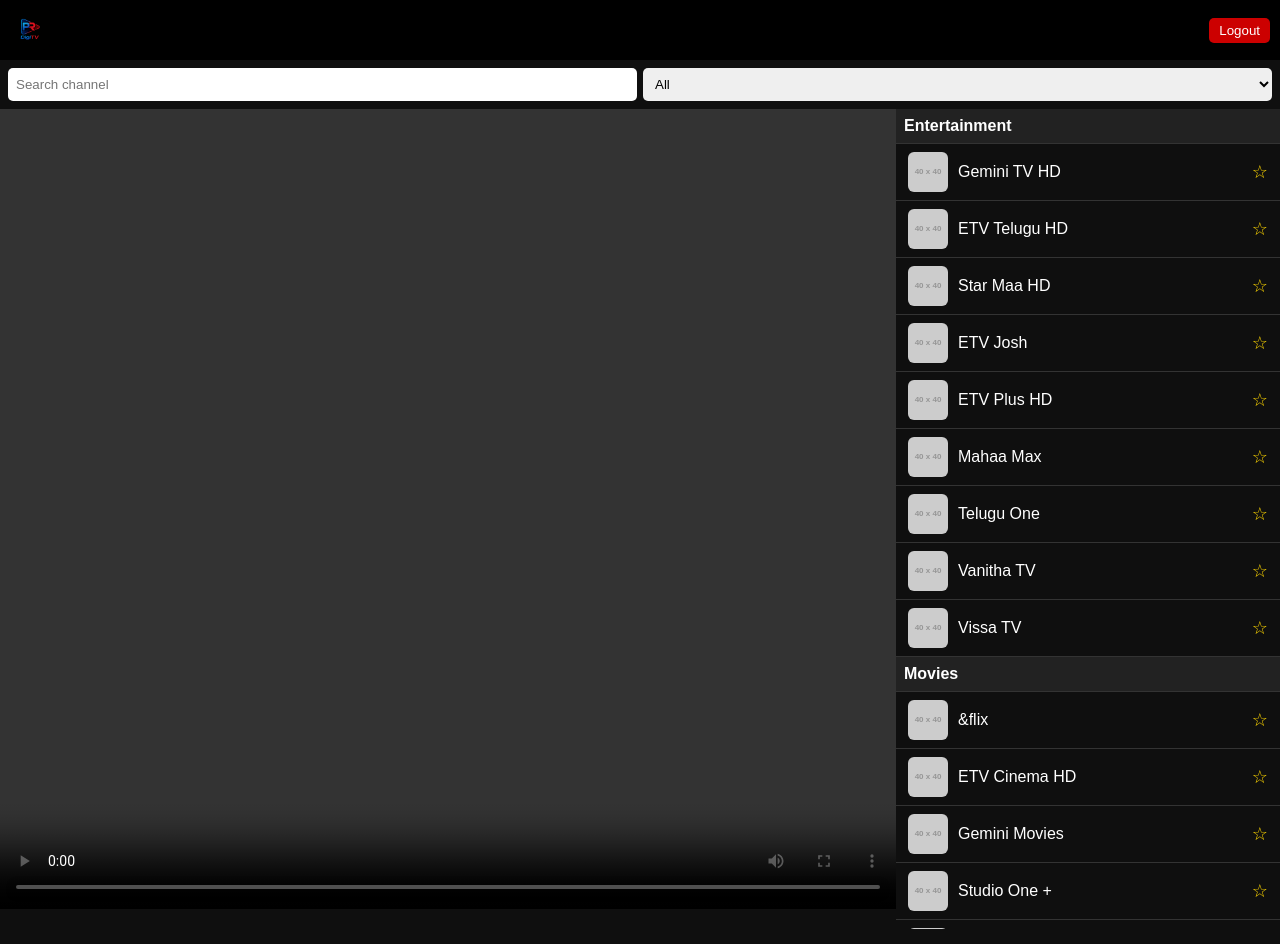
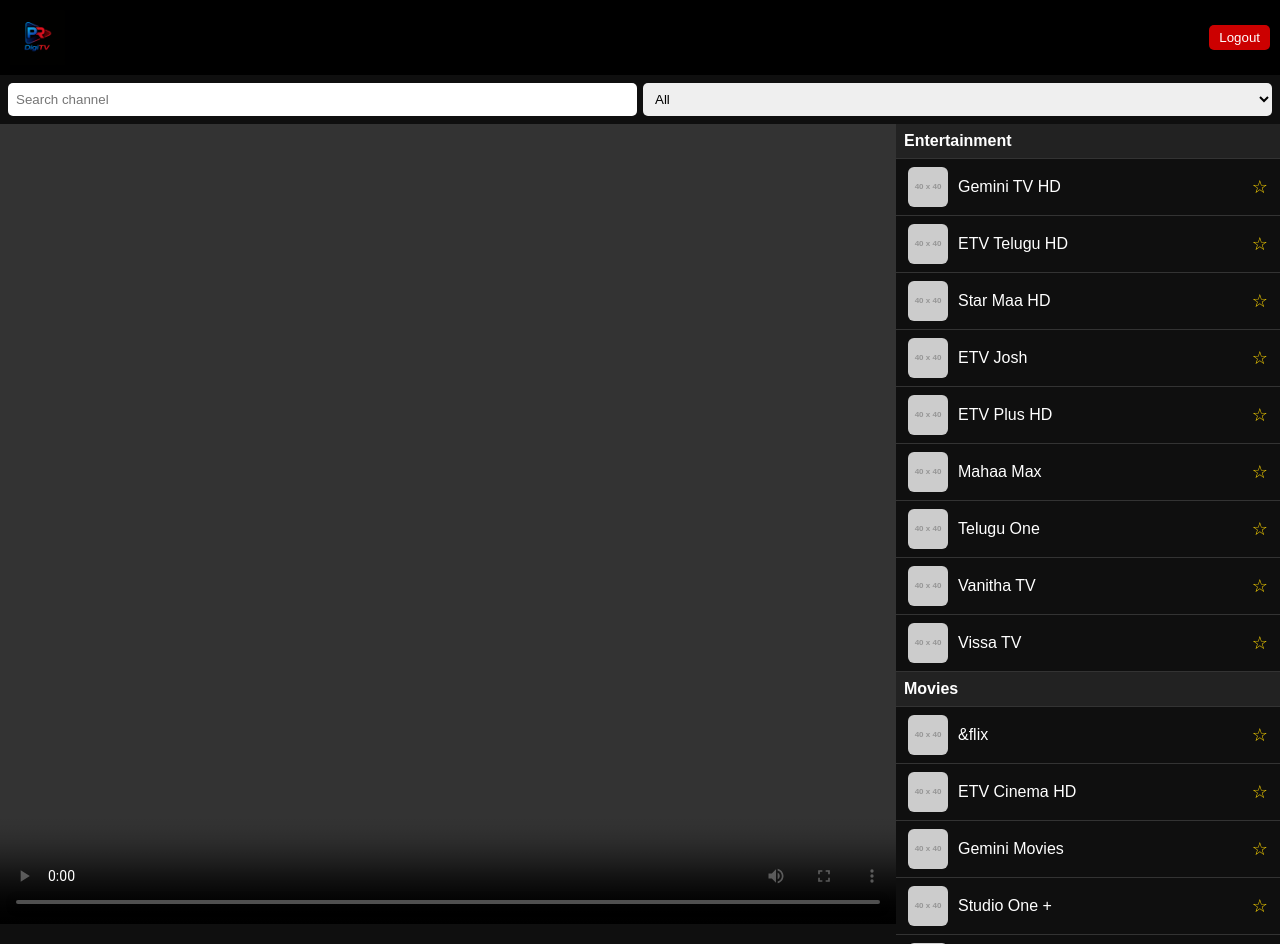
Before and after one commit to pabbhi/prdigitv, a plain HTML site: page livetv.html in a window 1280 px wide. Drawn offline with nearby package versions, Linux system fonts and the light colour scheme; sample sign-in values are in the browser's storage; placeholder pictures from the web are drawn by us.

Commit message:
Update livetv.html

```diff
--- a/livetv.html
+++ b/livetv.html
@@ -28,7 +28,7 @@ input,select{flex:1;padding:8px;border-radius:5px;border:none}
 <body>
 
 <header>
-<img src="Logo.png" alt="PR DigiTV" style="height:40px">
+<img src="Logo.png" alt="PR DigiTV" style="height:55px">
 <button class="logout" onclick="logout()">Logout</button>
 </header>
 
```
